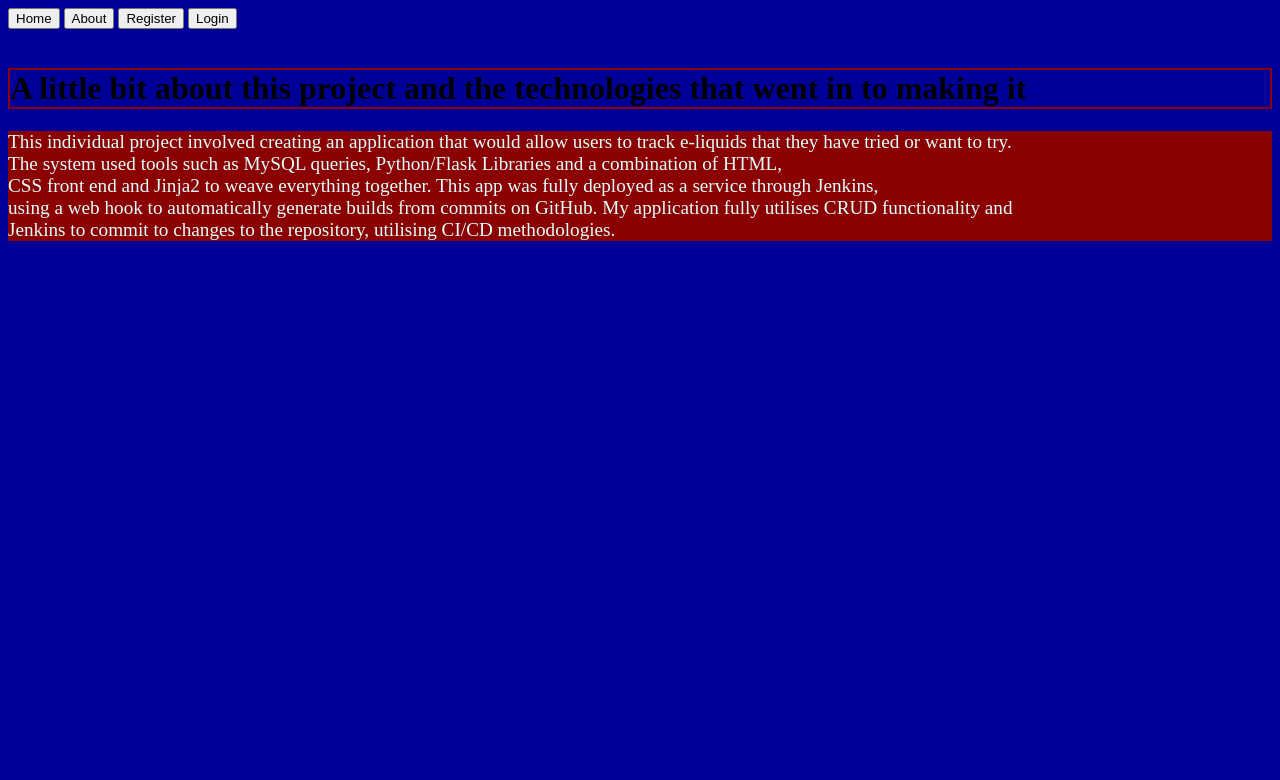
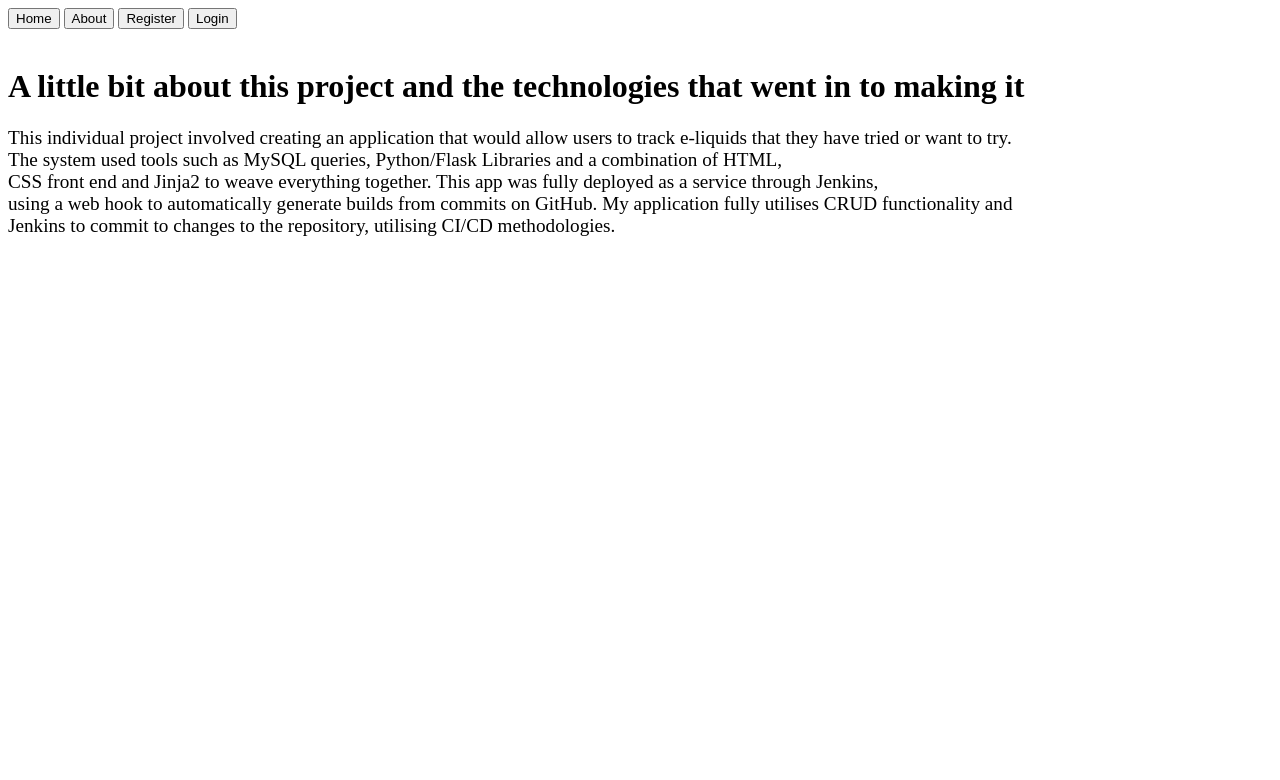
Before and after one commit to Robert-Siberry/E-Liquid_Tracker, a Flask app: page /about in a window 1280 px wide. Shown: the top 780 px of the page. Run offline with Flask 2, Linux system fonts and the light colour scheme; parts of the project's set-up code (start-up, migrations or seed data) failed here and were passed over.

Commit message:
updated README.md and about.html

```diff
--- a/templates/about.html
+++ b/templates/about.html
@@ -3,12 +3,10 @@
 {% extends "layout.html" %}
 
 {% block body_content %}
-<h1 style="border:2px solid darkred;">
+<h1>
     A little bit about this project and the technologies that went in to making it
 </h1>
-    <body style="background-color: #000099">
-        <div style="background-color: darkred;">
-            <div style="color: lightcyan">
+    <body>
         <p style="font-size: larger">
             This individual project involved creating an application that would allow users to track e-liquids that they have tried or want to try.
             <br>
@@ -20,7 +18,5 @@
             <br>
             Jenkins to commit to changes to the repository, utilising CI/CD methodologies.
         </p>
-            </div>
-        </div>
     </body>
 {% endblock %}
```
Also changed, not shown: README.md. Lines whose indentation alone changed are shown as unchanged.
